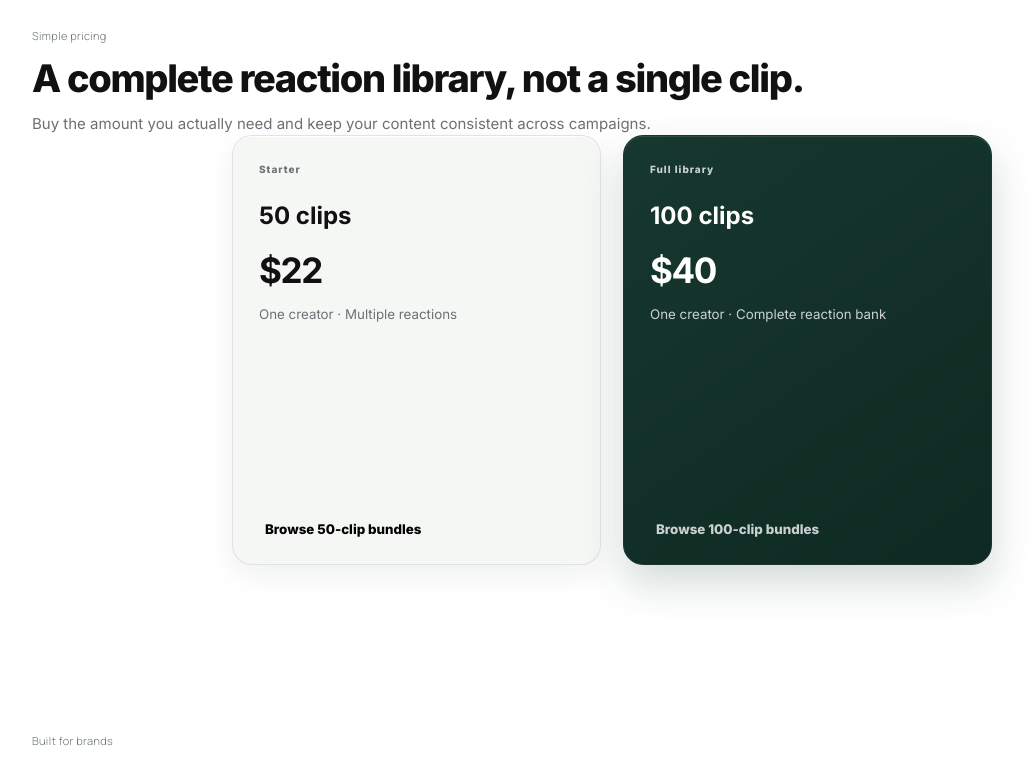
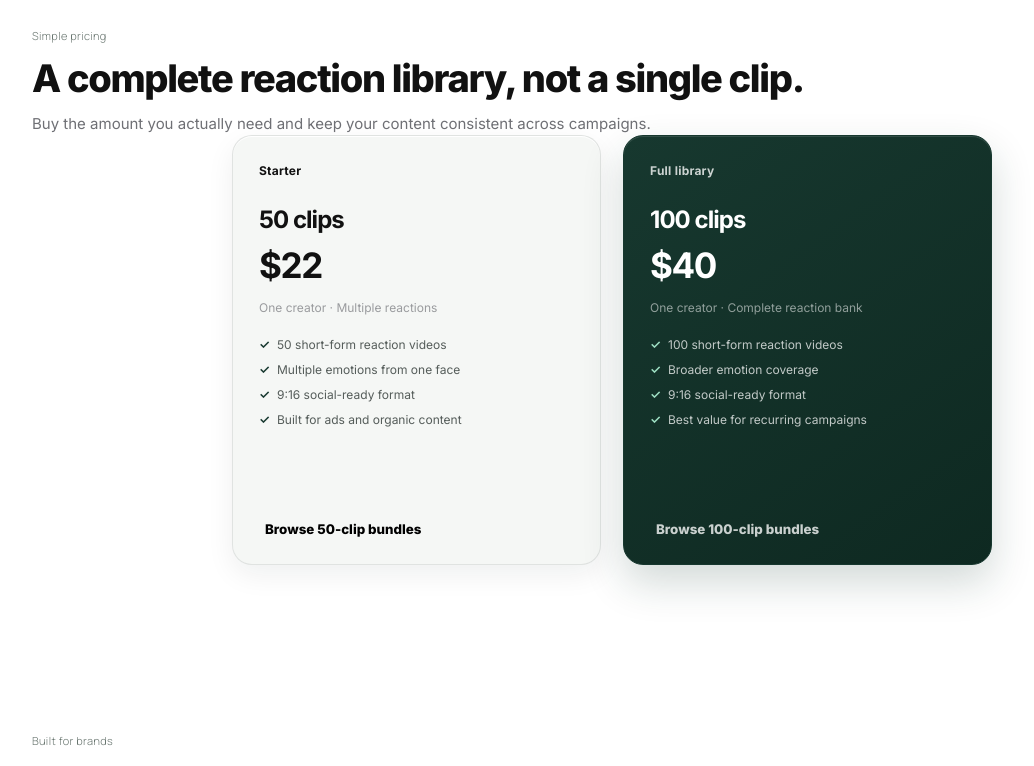
Before and after one commit to projectd101/UGC-Hub, a React (Vite) app: page / in a window 1280 px wide. Shown: the part 3320-4086 px from the top of the page, without its empty margins (28-1062 px from the left). Built offline with nearby package versions, Linux system fonts and the light colour scheme; no server answers; a web font is replaced by a local one.

Commit message:
Add real bundle feature details to pricing cards

```diff
--- a/src/pages/Landing.jsx
+++ b/src/pages/Landing.jsx
@@ -54,7 +54,7 @@ export default function Landing() {
           </article>
         </section>
         <section id="how-it-works" className={styles.how}><span className={styles.sectionKicker}>How it works</span><h2 className={styles.sectionHeadline}>From creator to content in minutes.</h2><div className={styles.steps}><div><span>01</span><h3>Pick a creator</h3><p>Browse real people by their face, reactions, niches, and available clip bundles.</p></div><div><span>02</span><h3>Choose your bundle</h3><p>Buy a ready-made set of 50 or 100 reaction clips from that creator.</p></div><div><span>03</span><h3>Make your content</h3><p>Drop your product demo, screen recording, or footage underneath the reaction clips.</p></div></div></section>
-        <section id="pricing" className={styles.bundleSection}><div className={styles.bundleCopy}><span className={styles.sectionKicker}>Simple pricing</span><h2 className={styles.sectionHeadline}>A complete reaction library, not a single clip.</h2><p className={styles.sectionSub}>Buy the amount you actually need and keep your content consistent across campaigns.</p></div><div className={styles.bundleCards}><article><span>Starter</span><strong>50 clips</strong><b>$22</b><small>One creator · Multiple reactions</small><button onClick={goToSignIn}>Browse 50-clip bundles</button></article><article className={styles.featuredBundle}><span>Full library</span><strong>100 clips</strong><b>$40</b><small>One creator · Complete reaction bank</small><button onClick={goToSignIn}>Browse 100-clip bundles</button></article></div></section>
+        <section id="pricing" className={styles.bundleSection}><div className={styles.bundleCopy}><span className={styles.sectionKicker}>Simple pricing</span><h2 className={styles.sectionHeadline}>A complete reaction library, not a single clip.</h2><p className={styles.sectionSub}>Buy the amount you actually need and keep your content consistent across campaigns.</p></div><div className={styles.bundleCards}><article><div className="bundleCardTop"><span>Starter</span><strong>50 clips</strong><b>$22</b><small>One creator · Multiple reactions</small></div><ul className="bundleFeatures"><li>50 short-form reaction videos</li><li>Multiple emotions from one face</li><li>9:16 social-ready format</li><li>Built for ads and organic content</li></ul><button onClick={goToSignIn}>Browse 50-clip bundles</button></article><article className={styles.featuredBundle}><div className="bundleCardTop"><span>Full library</span><strong>100 clips</strong><b>$40</b><small>One creator · Complete reaction bank</small></div><ul className="bundleFeatures"><li>100 short-form reaction videos</li><li>Broader emotion coverage</li><li>9:16 social-ready format</li><li>Best value for recurring campaigns</li></ul><button onClick={goToSignIn}>Browse 100-clip bundles</button></article></div></section>
         <section className={styles.rights}><div><span className={styles.sectionKicker}>Built for brands</span><h2>Use the clips where your audience already is.</h2></div><div className={styles.rightsGrid}><div><strong>Social</strong><span>Reels, TikTok, Shorts</span></div><div><strong>Ads</strong><span>Paid social and performance creative</span></div><div><strong>Product</strong><span>Demos, launches, landing pages</span></div><div><strong>Consistent</strong><span>The same recognizable face across campaigns</span></div></div></section>
         <section className={styles.creatorCta}><div><span className={styles.sectionKicker}>For creators</span><h2>Your face is the product.</h2><p>Turn your reaction range into a repeatable product. Upload your clips once and let brands buy your libraries.</p></div><button className={styles.primaryBtn} onClick={goToSignIn}>Become a creator</button></section>
         <section id="faq" className={styles.faq}><span className={styles.sectionKicker}>Frequently asked questions</span><h2 className={styles.sectionHeadline}>Questions.</h2><div className={styles.faqList}>{FAQS.map((f, i) => { const open = openFaq === i; return <div key={f.q} className={styles.faqItem}><button className={styles.faqQ} onClick={() => setOpenFaq(open ? null : i)} aria-expanded={open}><span>{f.q}</span><span>{open ? "–" : "+"}</span></button>{open && <p className={styles.faqA}>{f.a}</p>}</div>; })}</div></section>
```
